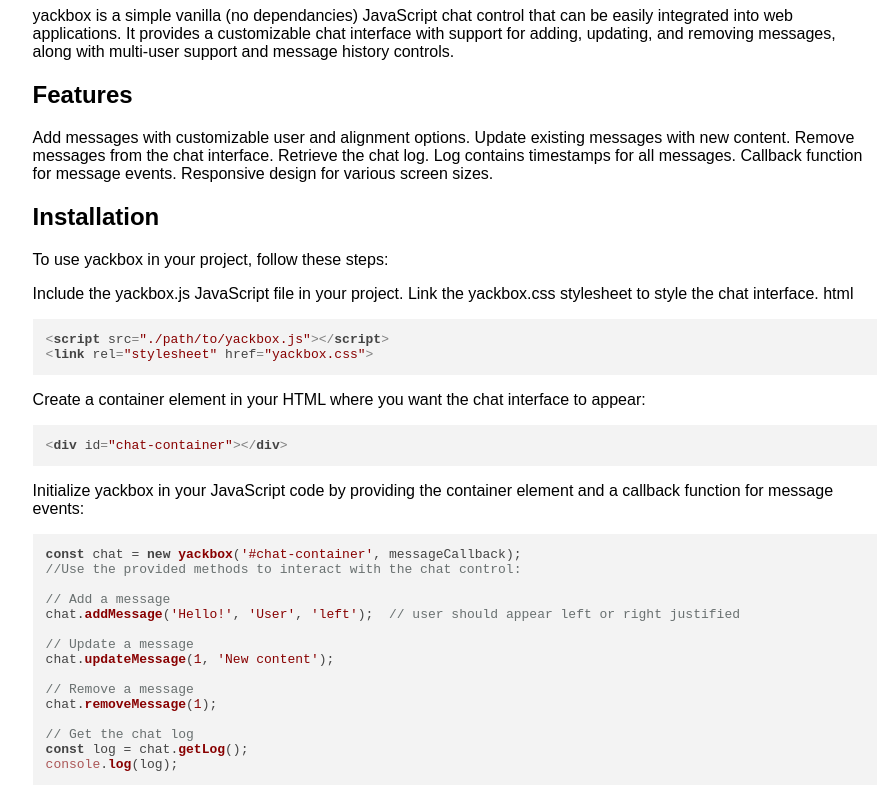
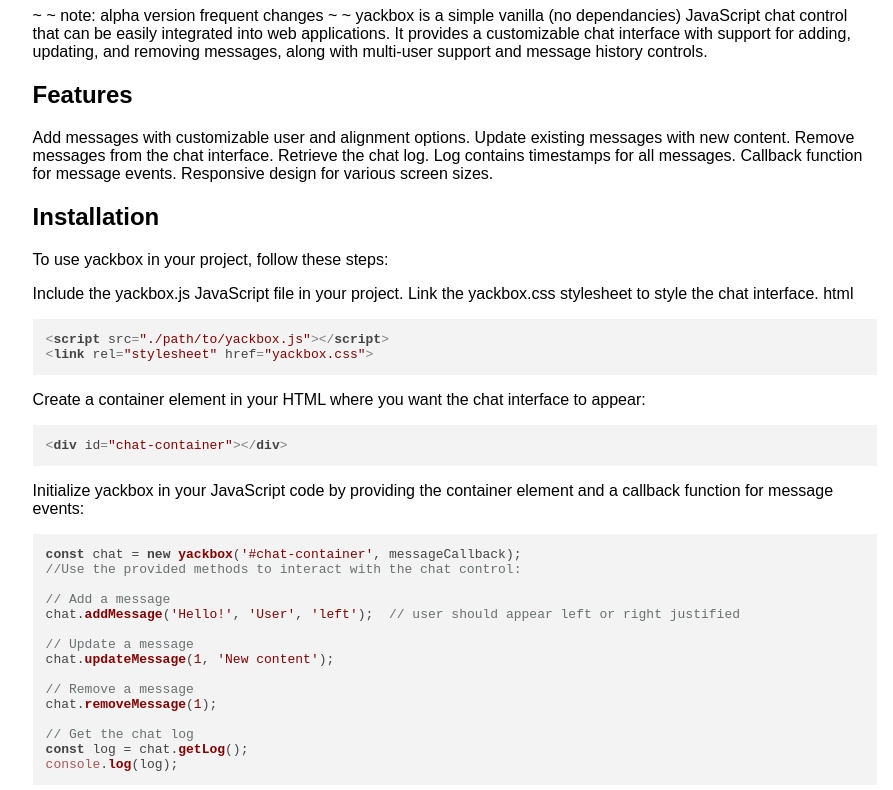
Before and after one commit to deftio/yackbox, a website: page index.html in a window 1280 px wide. Shown: the part 109-899 px from the top of the page, without its empty margins (185-1078 px from the left). Drawn offline with nearby package versions, Linux system fonts and the light colour scheme.

Commit message:
updated docs ghpages support

```diff
--- a/index.html
+++ b/index.html
@@ -99,7 +99,8 @@ Any manual edits may be lost.
 <script>hljs.highlightAll();</script>
 </head>
 <body class="bw-def-page-setup bw-font-sans-serif dbat" ><br><br><h1 id="yackboxjs">yackbox.js</h1>
-<p>yackbox is a simple vanilla (no dependancies) JavaScript chat control that can be easily integrated into web applications. It provides a customizable chat interface with support for adding, updating, and removing messages, along with multi-user support and message history controls.</p>
+<p>~ ~ note: alpha version frequent changes ~ ~
+yackbox is a simple vanilla (no dependancies) JavaScript chat control that can be easily integrated into web applications. It provides a customizable chat interface with support for adding, updating, and removing messages, along with multi-user support and message history controls.</p>
 <h2 id="features">Features</h2>
 <p>Add messages with customizable user and alignment options.
 Update existing messages with new content.
```
Also changed, not shown: README.md.
